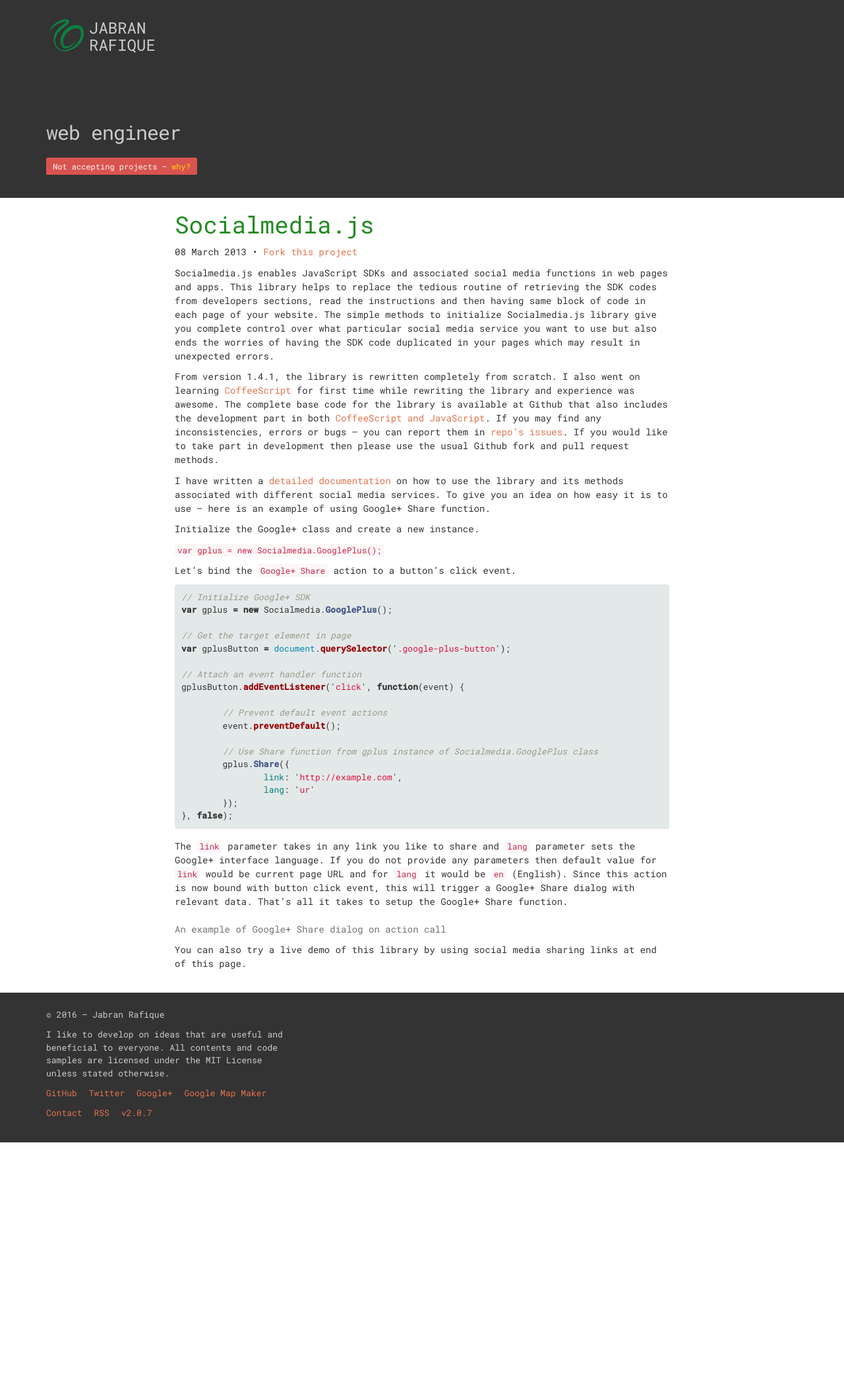
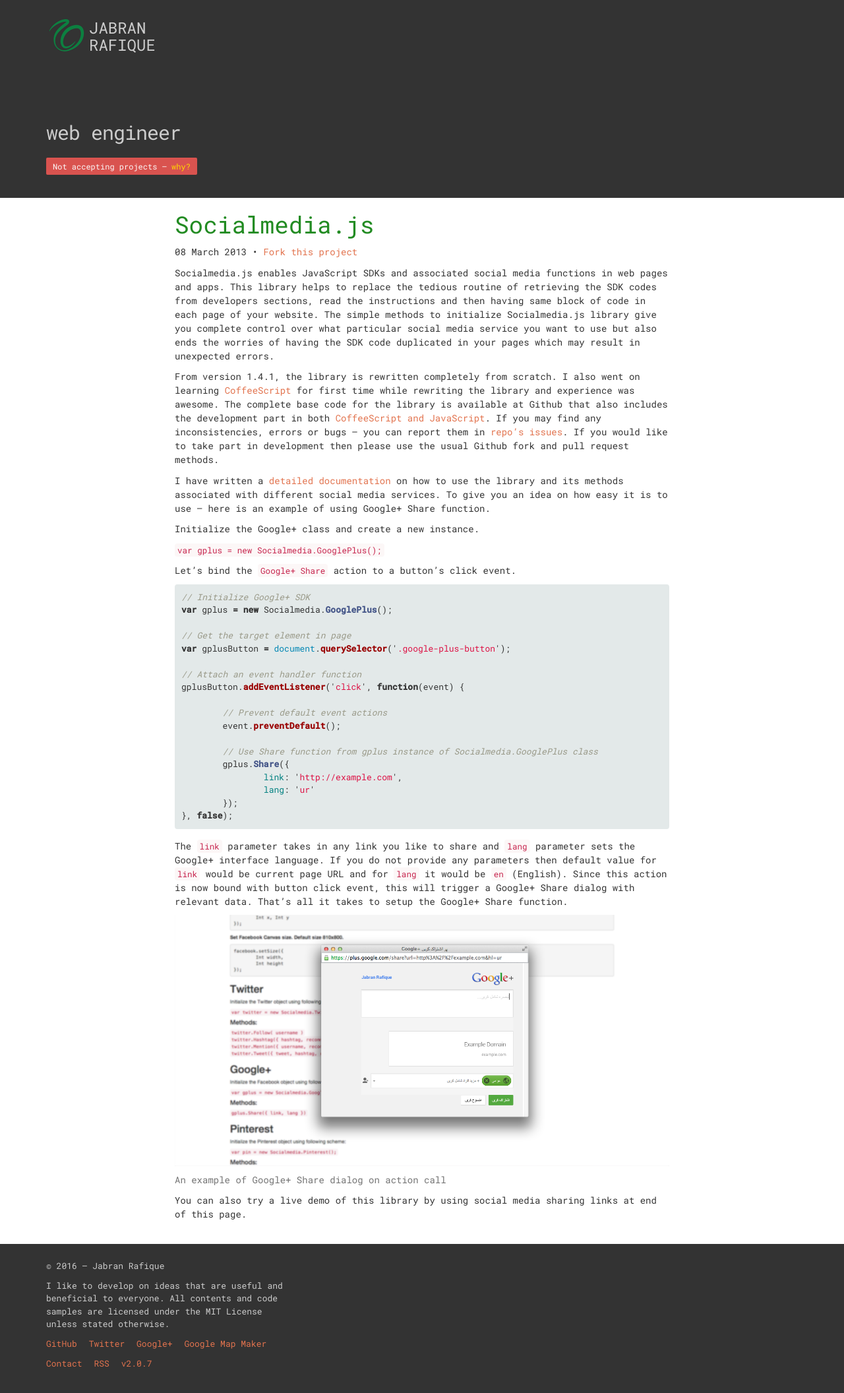
Before and after one commit to jabranr/jabranr.github.io-legacy, a Jekyll site: the page built from projects/_posts/2013-03-08-socialmedia-js.markdown, in a window 1280 px wide. Shown: the whole page at 66% size. Built offline with Jekyll 4.4.1, drawn with Linux system fonts in a browser that asks for light colours; before the commit the page ends 1732 px from its top, so only the background shows below that.

Commit message:
update images path - resolve issue #26

```diff
--- a/projects/_posts/2013-03-08-socialmedia-js.markdown
+++ b/projects/_posts/2013-03-08-socialmedia-js.markdown
@@ -48,7 +48,7 @@
 
 The `link` parameter takes in any link you like to share and `lang` parameter sets the Google+ interface language. If you do not provide any parameters then default value for `link` would be current page URL and for `lang` it would be `en` (English). Since this action is now bound with button click event, this will trigger a Google+ Share dialog with relevant data. That’s all it takes to setup the Google+ Share function.
 
-<img src="/img/google-plus-share-dialog-example.png" alt="" class="img-responsive">
+<img src="{{ '/assets/images/google-plus-share-dialog-example.png' | prepend: site.baseurl }}" alt="" class="img-responsive">
 <p class="help-block">An example of Google+ Share dialog on action call</p>
 
 You can also try a live demo of this library by using social media sharing links at end of this page.
```
